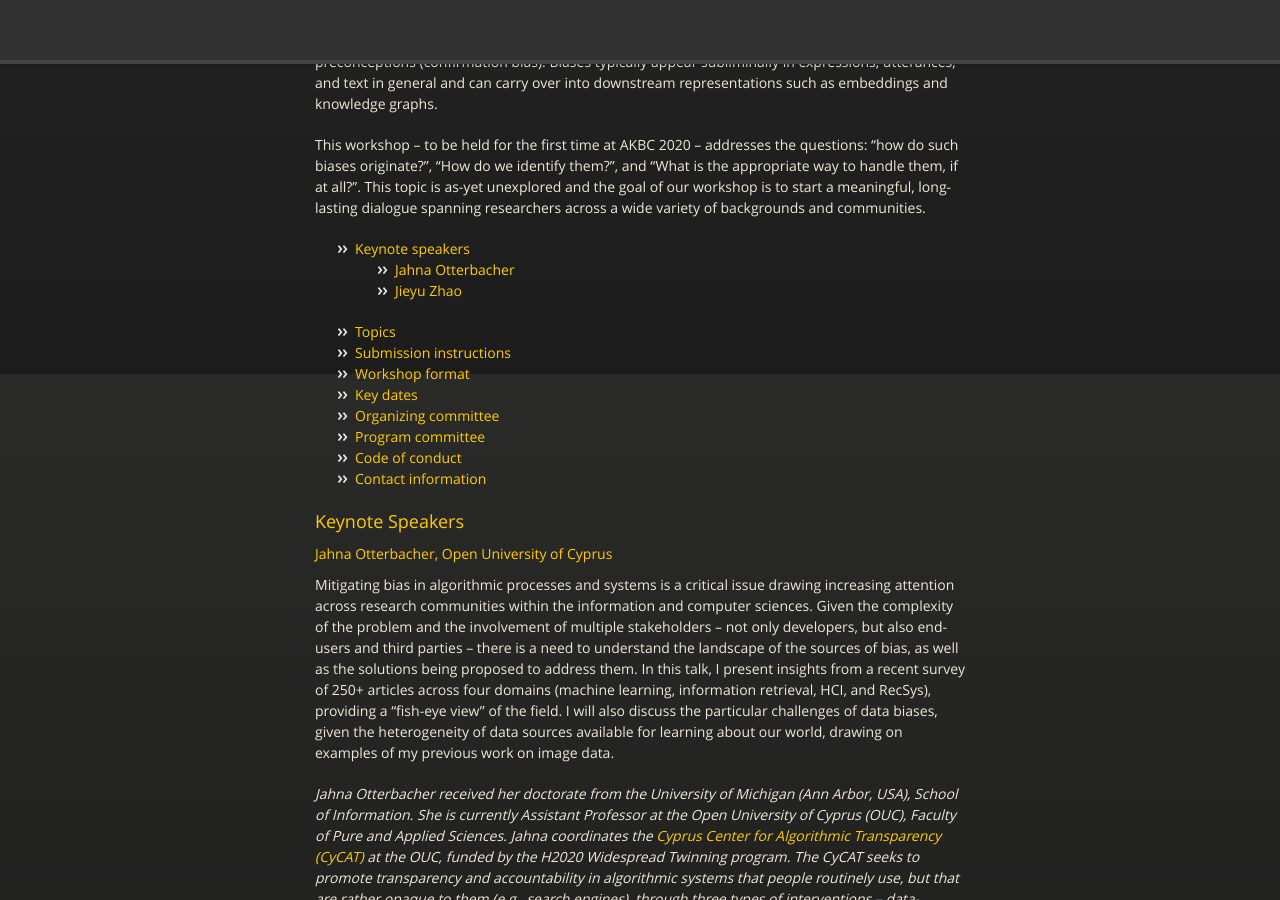
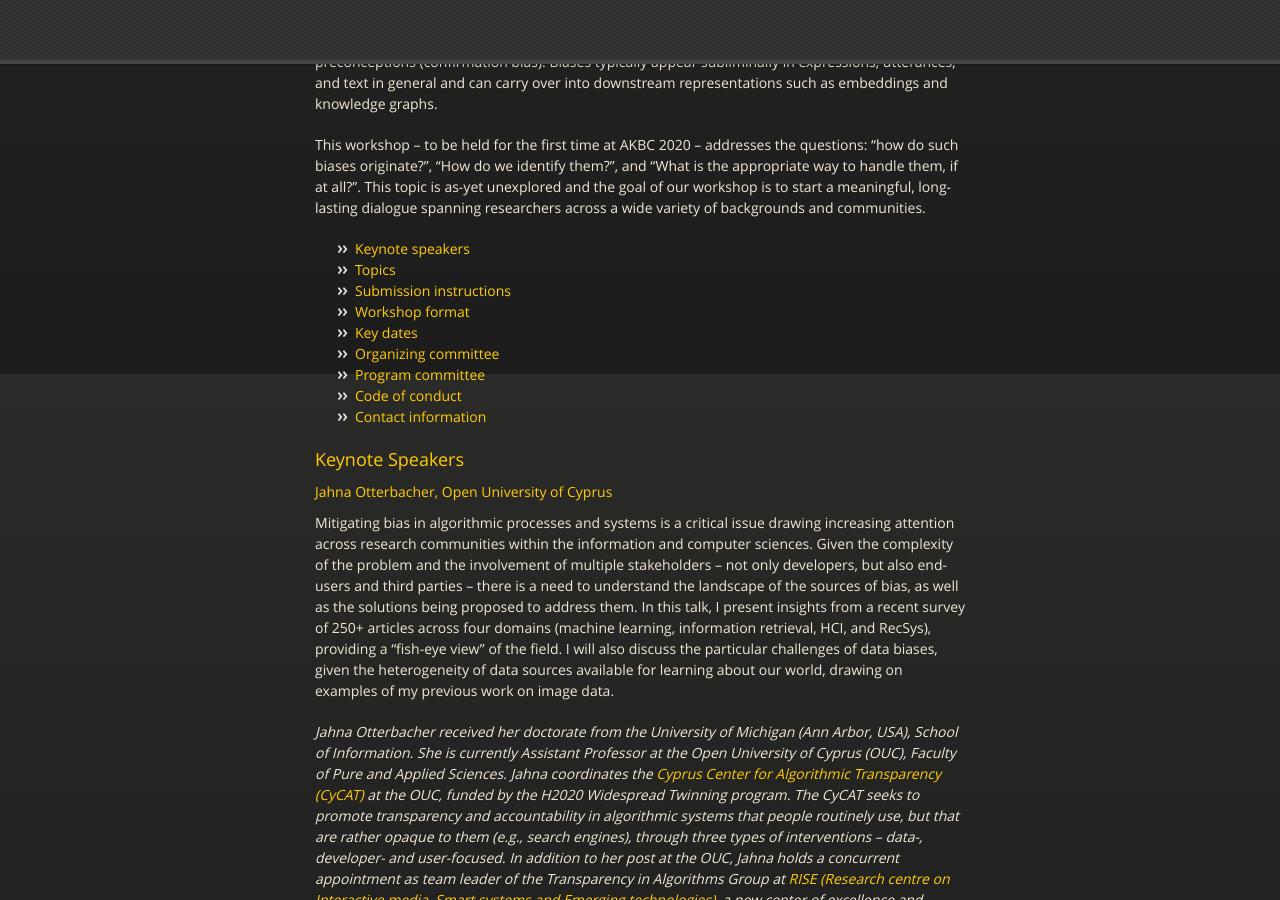
Before and after one commit to kg-bias/kg-bias.github.io, a Jekyll site: the page built from index.md, in a window 1280 px wide and 900 px high, scrolled down 526 px. Built offline with Jekyll 4.4.1, drawn with Linux system fonts in a browser that asks for light colours.

Commit message:
Update index.md

```diff
--- a/index.md
+++ b/index.md
@@ -13,16 +13,14 @@
 This workshop – to be held for the first time at AKBC 2020 – addresses the questions: “how do such biases originate?”, “How do we identify them?”, and “What is the appropriate way to handle them, if at all?”.  This topic is as-yet unexplored and the goal of our workshop is to start a meaningful, long-lasting dialogue spanning researchers across a wide variety of backgrounds and communities.
 
 - <a href="#keynote">Keynote speakers</a>
-  - <a href="#jahna">Jahna Otterbacher</a>
-  - <a href="#jieyu">Jieyu Zhao</a>
 - <a href="#topics">Topics</a>
-- <a href="submission">Submission instructions</a>
-- <a href="format">Workshop format</a>
-- <a href="dates">Key dates</a>
-- <a href="organizers">Organizing committee</a>
-- <a href="pc">Program committee</a>
-- <a href="coc">Code of conduct</a>
-- <a href="contact">Contact information</a>
+- <a href="#submission">Submission instructions</a>
+- <a href="#format">Workshop format</a>
+- <a href="#dates">Key dates</a>
+- <a href="#organizers">Organizing committee</a>
+- <a href="#pc">Program committee</a>
+- <a href="#coc">Code of conduct</a>
+- <a href="#contact">Contact information</a>
 
 ### <a id="keynote">Keynote Speakers</a>
 
```
